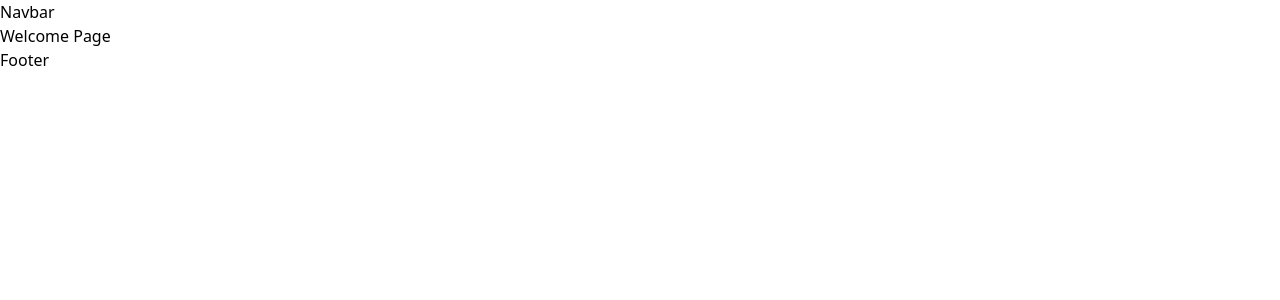
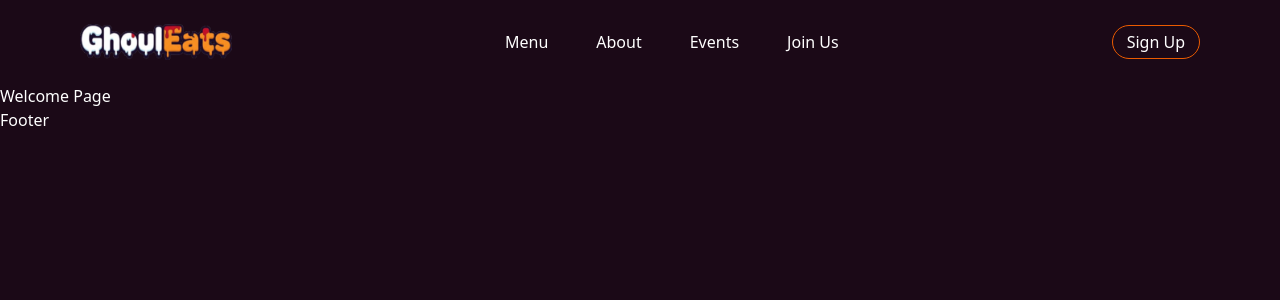
Before and after one commit to dipanshu447/GhoulEats, a React (Vite) app: page / in a window 1280 px wide. Shown: the top 300 px of the page. Built offline with nearby package versions, Linux system fonts and the light colour scheme.

Commit message:
add: added navbar

```diff
--- a/src/components/Layout.jsx
+++ b/src/components/Layout.jsx
@@ -4,10 +4,10 @@ import { Outlet } from 'react-router-dom';
 
 export default function Layout(){
     return (
-        <>
+        <div className="box-border w-screen h-screen bg-[#1b0917] text-white">
             <Navbar />
             <Outlet />
             <Footer />
-        </>
+        </div>
     )
 }
--- a/src/components/Navbar.jsx
+++ b/src/components/Navbar.jsx
@@ -1,3 +1,20 @@
-export default function Navbar(){
-    return <h1>Navbar</h1>
+import logo from '../assets/Logo.png'
+import { Link, NavLink } from 'react-router-dom'
+
+export default function Navbar() {
+    const activeRoutestyle = ({isActive}) => isActive ? 'px-4 py-1.5 rounded-full font-bold transition-all duration-500 ease-in-out cursor-pointer text-[#EB5B00]' : 'px-4 py-1.5 rounded-full hover:font-bold transition-all duration-500 ease-in-out cursor-pointer hover:text-[#EB5B00]';
+    return (
+        <div className="px-20 py-6 flex justify-between items-center transition-all duration-500 ease-in-out ">
+            <Link to='/' className='w-38'>
+                <img src={logo} alt="logo" className='object-cover' />
+            </Link>
+            <div className='flex gap-4'>
+                <NavLink to='/menu' className={activeRoutestyle}>Menu</NavLink>
+                <NavLink to='/about' className={activeRoutestyle}>About</NavLink>
+                <NavLink to='/events' className={activeRoutestyle}>Events</NavLink>
+                <NavLink to='/join' className={activeRoutestyle}>Join Us</NavLink>
+            </div>
+            <button className='px-3.5 py-1 rounded-full cursor-pointer border border-[#EB5B00] hover:bg-[#EB5B00] hover:text-black hover:font-medium transition-all duration-500 ease-in-out'>Sign Up</button>
+        </div>
+    )
 }
```
Also changed, not shown: src/assets/Logo.png (added).
